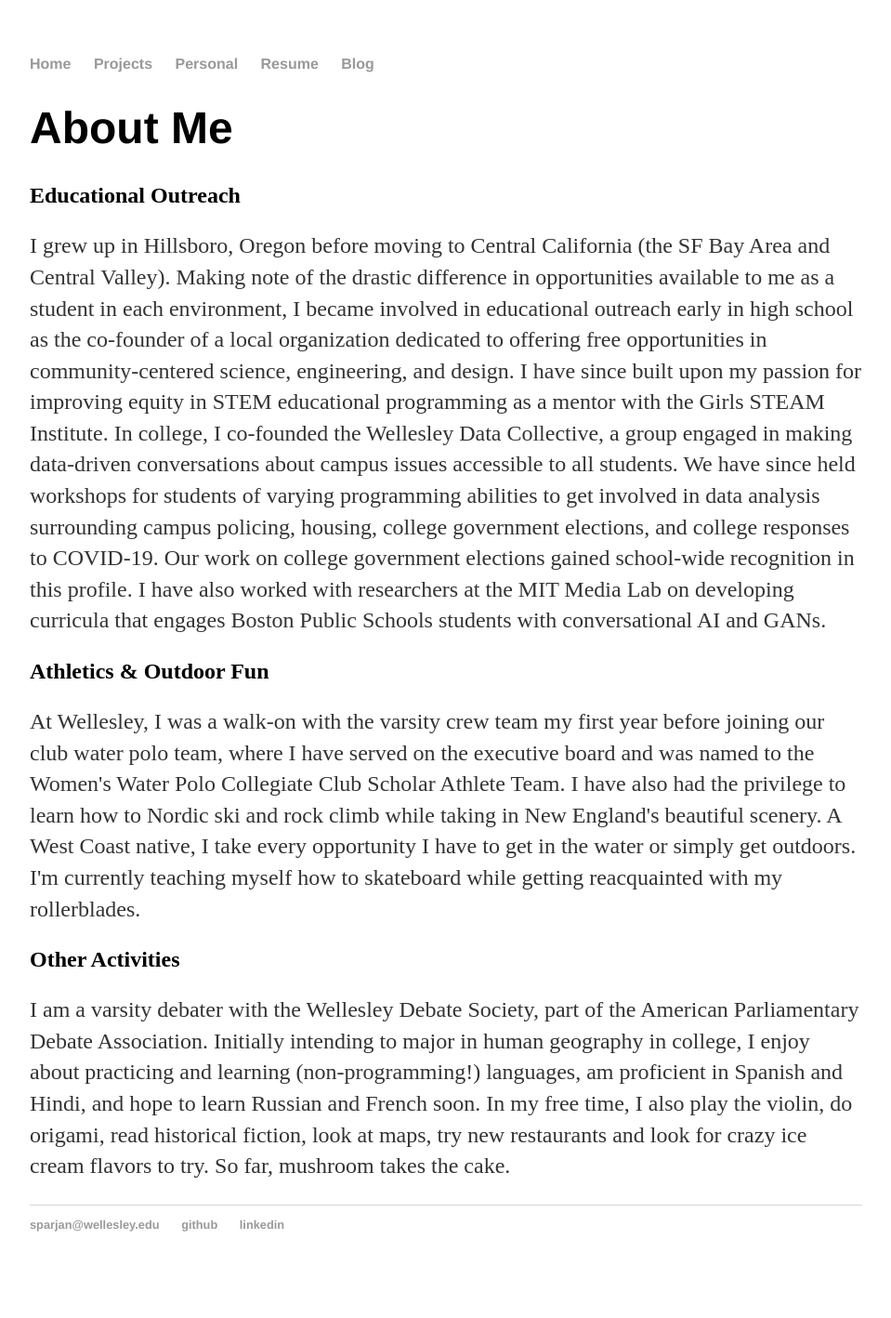
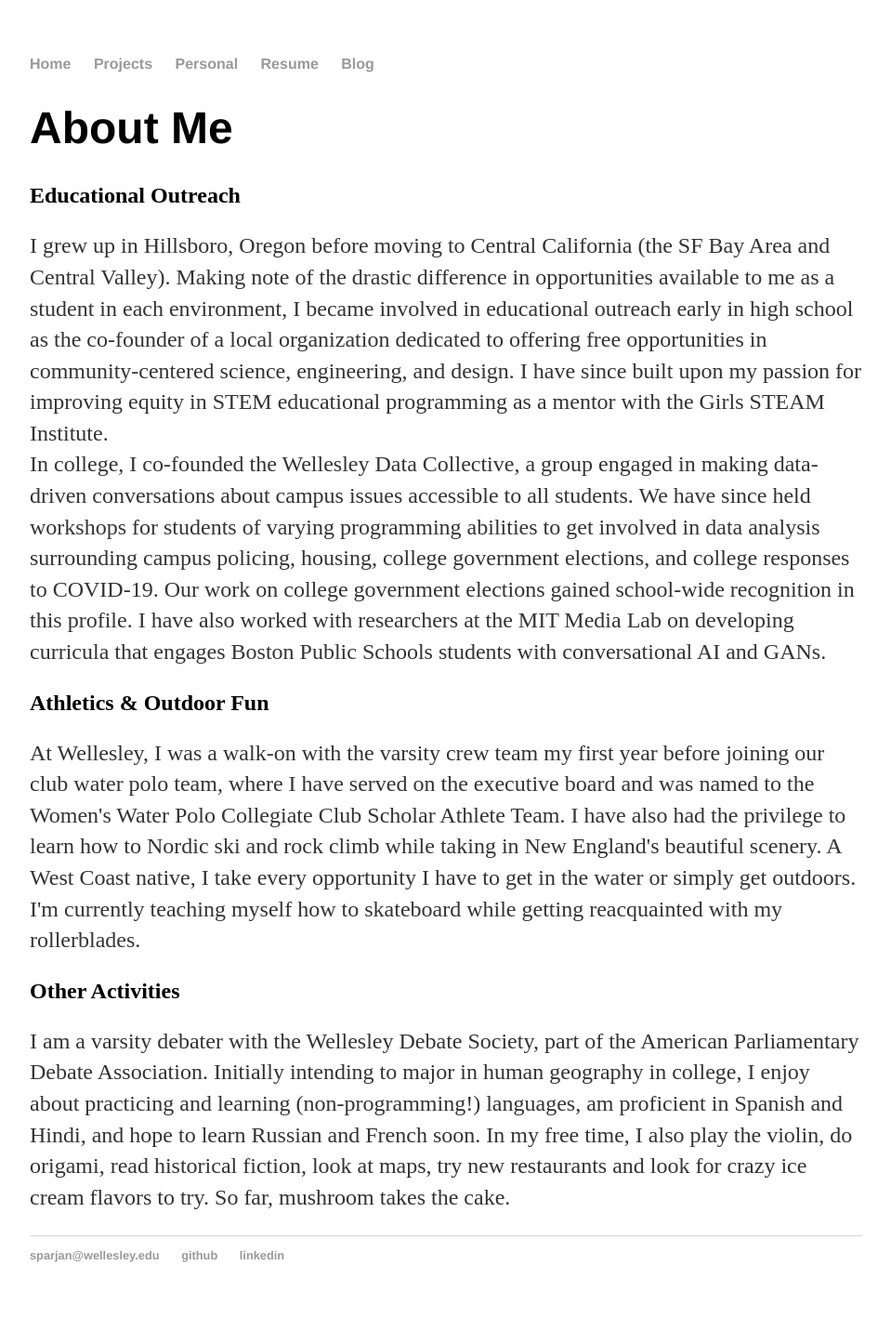
Before and after one commit to sparjan/site, a Jekyll site: the page built from personal/index.html, in a window 1280 px wide. Shown: the whole page at 93% size, without its empty margins (160-1119 px from the left). Built offline with Jekyll 4.4.1, drawn with Linux system fonts in a browser that asks for light colours; before the commit the page ends 1385 px from its top, so only the background shows below that.

```diff
--- a/personal/index.html
+++ b/personal/index.html
@@ -9,7 +9,9 @@ title: Shreya Parjan
 	<p>I grew up in Hillsboro, Oregon before moving to Central California (the SF Bay Area and Central Valley).
     Making note of the drastic difference in opportunities available to me as a student in each environment, I became involved in educational outreach early in high
     school as the co-founder of a local organization dedicated to offering free opportunities in community-centered science, engineering, and design. I have since
-    built upon my passion for improving equity in STEM educational programming as a mentor with the Girls STEAM Institute. In college, I co-founded the Wellesley
+    built upon my passion for improving equity in STEM educational programming as a mentor with the Girls STEAM Institute.
+		<br>
+		In college, I co-founded the Wellesley
     Data Collective, a group engaged in making data-driven conversations about campus issues accessible to all students. We have since held workshops for students
     of varying programming abilities to get involved in data analysis surrounding campus policing, housing, college government elections, and college responses to
     COVID-19. Our work on college government elections gained school-wide recognition in this profile. I have also worked with researchers at the MIT Media Lab on
```
